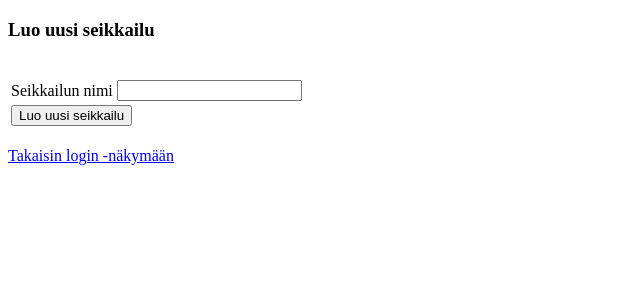
After one commit to HegePI/tsoha-2020-projekti, a Flask app: page /newAdventure in a window 1280 px wide. The commit adds this page. Shown: the top 300 px of the page, without its empty margins (0-640 px from the left). Run offline with Flask 2, Linux system fonts and the light colour scheme.

Commit message:
html indentations fixed, can create new adventure

```diff
--- a/application/__init__.py
+++ b/application/__init__.py
@@ -24,6 +24,7 @@ from application.menu import MenuView
 from application.user import NewUserView
 from application.user import EditUserInfoView
 from application.character import NewCharacterView
+from application.adventure import NewAdventureView
 
 from application.user import UserModel
 from application.character import CharacterModel
--- a/application/adventure/AdventureModel.py
+++ b/application/adventure/AdventureModel.py
@@ -7,11 +7,9 @@ class Adventure(db.Model):
     id = db.Column(db.Integer, primary_key=True)
     adventure_name = db.Column(db.String(120), nullable=False)
     created = db.Column(db.DateTime, default=db.func.current_timestamp())
-    dungeon_master = db.Column(db.Integer, db.ForeignKey('accounts.id'),
-                           nullable=False)
+    dungeon_master = db.Column(db.Integer, db.ForeignKey('accounts.id'),nullable=False)
 
 
-    def __init__(self, name, date, dm):
+    def __init__(self, name, dm):
         self.adventure_name = name
-        self.created = date
         self.dungeon_master = dm
--- /dev/null
+++ b/application/adventure/NewAdventureForm.py
@@ -0,0 +1,9 @@
+from flask_wtf import FlaskForm
+from wtforms import StringField, validators
+
+class NewAdventureForm(FlaskForm):
+
+    adventure_name = StringField("Seikkailun nimi", [validators.length(min=5)])
+
+    class Meta:
+        csrf = False
--- /dev/null
+++ b/application/adventure/NewAdventureView.py
@@ -0,0 +1,39 @@
+from application import app, db
+from flask import Flask, flash, redirect, render_template, request, url_for
+from flask_login import current_user
+from application.adventure.AdventureModel import Adventure
+from application.adventure.NewAdventureForm import NewAdventureForm
+
+
+@app.route("/newAdventure")
+def new_adventure_form():
+    return render_template("adventure/newAdventure.html", form = NewAdventureForm())
+
+
+@app.route("/newAdventure", methods=["POST"])
+def create_new_adventure():
+
+    form = NewAdventureForm(request.form)
+
+    if not form.validate():
+        return render_template("adventure/newAdventure.html", form=form)
+
+    adventure_name = form.adventure_name.data
+
+    adventure = Adventure.query.filter_by(adventure_name=adventure_name).first()
+
+    if adventure != None:
+
+        error = "Seikkailu kyseisellä nimellä on jo olemassa."
+        return render_template("adventure/newAdventure.html", form=form)
+
+    else:
+
+        new_adventure = Adventure(adventure_name, current_user.id)
+
+        db.session().add(new_adventure)
+        db.session().commit()
+
+        message = "Uusi seikkailu luotiin onnistuneesti!"
+
+        return render_template("menu/menu.html", message=message)
--- /dev/null
+++ b/application/templates/adventure/newAdventure.html
@@ -0,0 +1,38 @@
+{% extends "layout.html" %}
+
+{% block body %}
+
+{% if error %}
+<p class=error />
+<strong>{{ error }}</strong>
+{% endif %}
+
+<h3>Luo uusi seikkailu</h3>
+<br />
+<form method="POST" action="{{ url_for('create_new_adventure') }}">
+    <table>
+        <tr>
+            <td>
+                {{form.adventure_name.label}}
+            </td>
+            <td>
+                {{form.adventure_name}}
+            </td>
+            <td>
+                <ul>
+                    {% for error in form.adventure_name.errors %}
+                    <li>{{ error }}</li>
+                    {% endfor %}
+                </ul>
+            </td>
+        </tr>
+        <tr>
+            <td colspan="5">
+                <input type="submit" value="Luo uusi seikkailu" />
+            </td>
+        </tr>
+    </table>
+</form>
+<br>
+<a href="{{url_for('main_menu')}}">Takaisin login -näkymään</a>
+{% endblock %}
--- a/application/templates/character/newCharacter.html
+++ b/application/templates/character/newCharacter.html
@@ -7,7 +7,8 @@
 {% endif %}
 
 {% if error %}
-<p class=error /><strong>{{ error }}</strong>
+<p class=error />
+<strong>{{ error }}</strong>
 {% endif %}
 
 <h2>Luo uusi hahmo seikkailuun</h2>
--- a/application/templates/menu/menu.html
+++ b/application/templates/menu/menu.html
@@ -7,7 +7,7 @@
 {% endif %}
 
 {% if error %}
-<p class=error><strong>{{ error }}</strong>
+<p class=error /><strong>{{ error }}</strong>
 {% endif %}
 
 <h1>Tervetuloa D&D -pöytäkirjasovellukseen!</h1>
@@ -24,6 +24,8 @@
 <br>
 <a href="{{ url_for('new_character_form') }}">Luo uusi pelihahmo</a>
 <br>
+<a href="{{ url_for('new_adventure_form') }}">Aloita uusi seikkailu</a>
+<br>
 <a href="{{ url_for('logout') }}">Kirjaudu ulos</a>
 
 {% endblock %}
--- a/application/templates/user/editUserInfo.html
+++ b/application/templates/user/editUserInfo.html
@@ -3,7 +3,7 @@
 {% block body %}
 
 {% if error %}
-<p class=error><strong>{{ error }}</strong>
+<p class=error /><strong>{{ error }}</strong>
 {% endif %}
 
 <h3>Muokataan käyttäjän {{ current_user.username }} tietoja.</h3>
--- a/application/templates/user/new.html
+++ b/application/templates/user/new.html
@@ -3,7 +3,7 @@
 {% block body %}
 
 {% if error %}
-<p class=error><strong>{{ error }}</strong>
+<p class=error /><strong>{{ error }}</strong>
 {% endif %}
 
 <h3>Luo uusi käyttäjä sovellukseen</h3>
```
Lines whose indentation alone changed are shown as unchanged.
